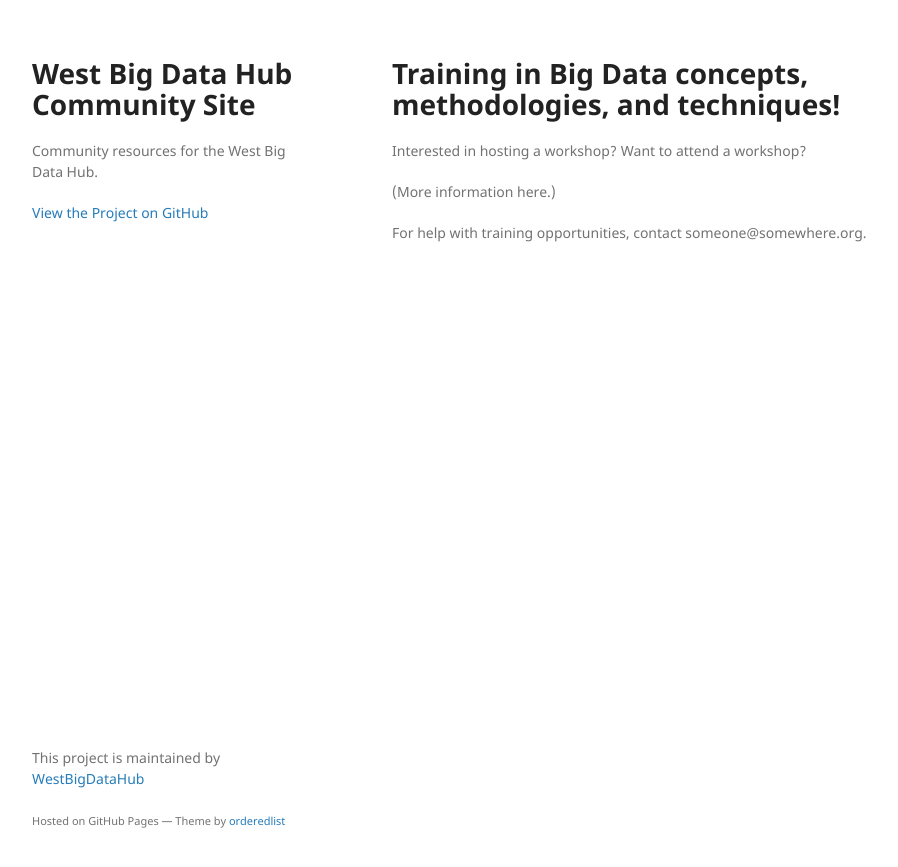
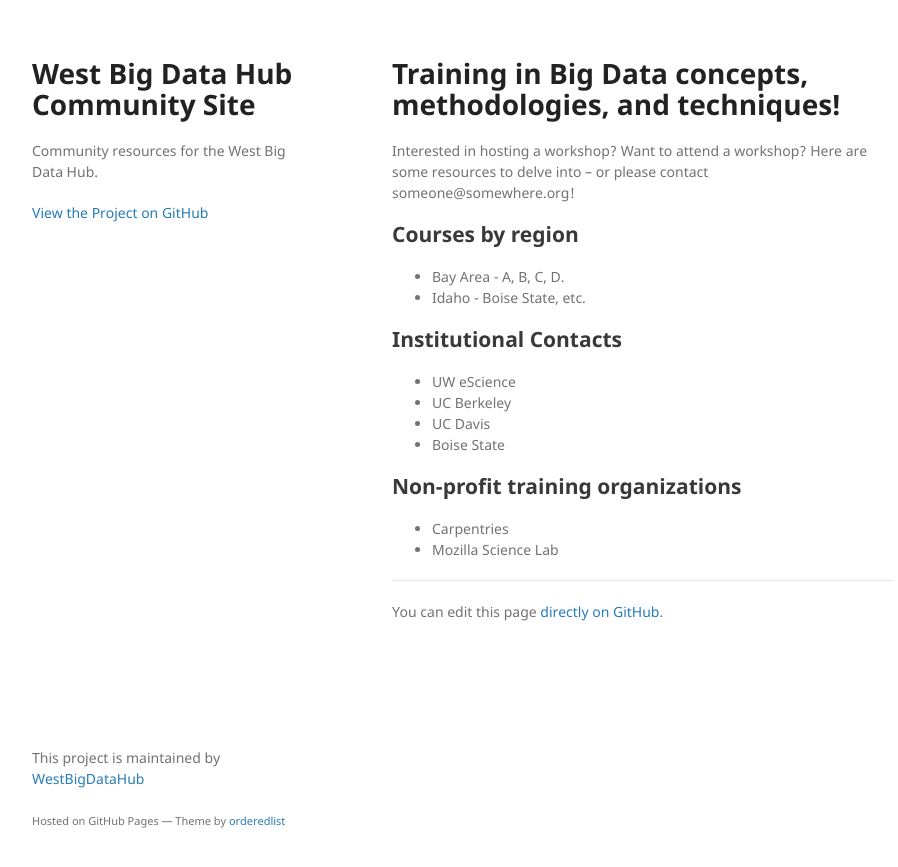
Before and after one commit to WestBigDataHub/community, a Jekyll site: the page built from training-information.md, in a window 1280 px wide. Shown: the top 867 px of the page, without its empty margins (178-1076 px from the left). Built offline with Jekyll 4.4.1, drawn with Linux system fonts in a browser that asks for light colours; our own code applies the rules of GitHub Pages for plain Markdown files.

Commit message:
update training

```diff
--- a/training-information.md
+++ b/training-information.md
@@ -1,7 +1,26 @@
 # Training in Big Data concepts, methodologies, and techniques!
 
-Interested in hosting a workshop? Want to attend a workshop?
+Interested in hosting a workshop? Want to attend a workshop?  Here are some
+resources to delve into -- or please contact
+someone@somewhere.org!
 
-(More information here.)
+## Courses by region
 
-For help with training opportunities, contact someone@somewhere.org.
+* Bay Area - A, B, C, D.
+* Idaho - Boise State, etc.
+
+## Institutional Contacts
+
+* UW eScience
+* UC Berkeley
+* UC Davis
+* Boise State
+
+## Non-profit training organizations
+
+* Carpentries
+* Mozilla Science Lab
+
+---
+
+You can edit this page [directly on GitHub](https://github.com/WestBigDataHub/community/blob/master/training-information.md).
```
